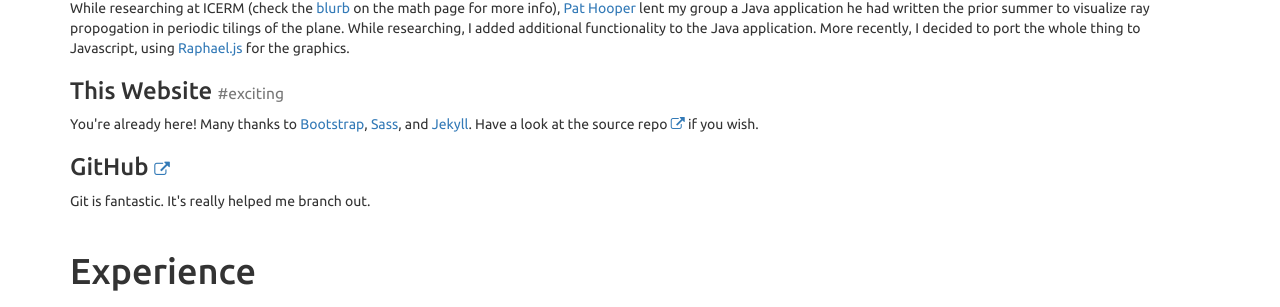
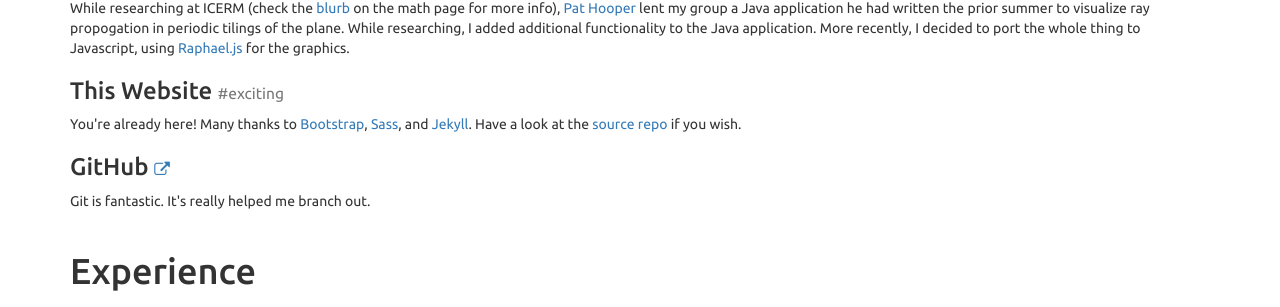
Before and after one commit to awstlaur/website, a Jekyll site: the page built from programming/index.html, in a window 1280 px wide. Shown: the part 681-988 px from the top of the page. Built offline with Jekyll 4.4.1, drawn with Linux system fonts in a browser that asks for light colours; Markdown is read by kramdown in place of the engine named in the settings.

Commit message:
icon i -> span

```diff
--- a/_includes/icon_external_link.html
+++ b/_includes/icon_external_link.html
@@ -1 +1 @@
-<i class="fa fa-external-link"></i>
+<span class="fa fa-external-link"></span>
--- a/programming/index.html
+++ b/programming/index.html
@@ -66,10 +66,8 @@
     <a href="http://sass-lang.com/">Sass</a>, and
     <a href="http://jekyllrb.com/">Jekyll</a>.
 
-    Have a look at the source repo
-    <a href="https://github.com/awstlaur/website">
-        {% include icon_external_link.html %}
-      </a>
+    Have a look at the
+    <a href="https://github.com/awstlaur/website">source repo</a>
     if you wish.
   </p>
 
```
Also changed, not shown: css/style.scss (+0 -19 lines), 1 other file.
